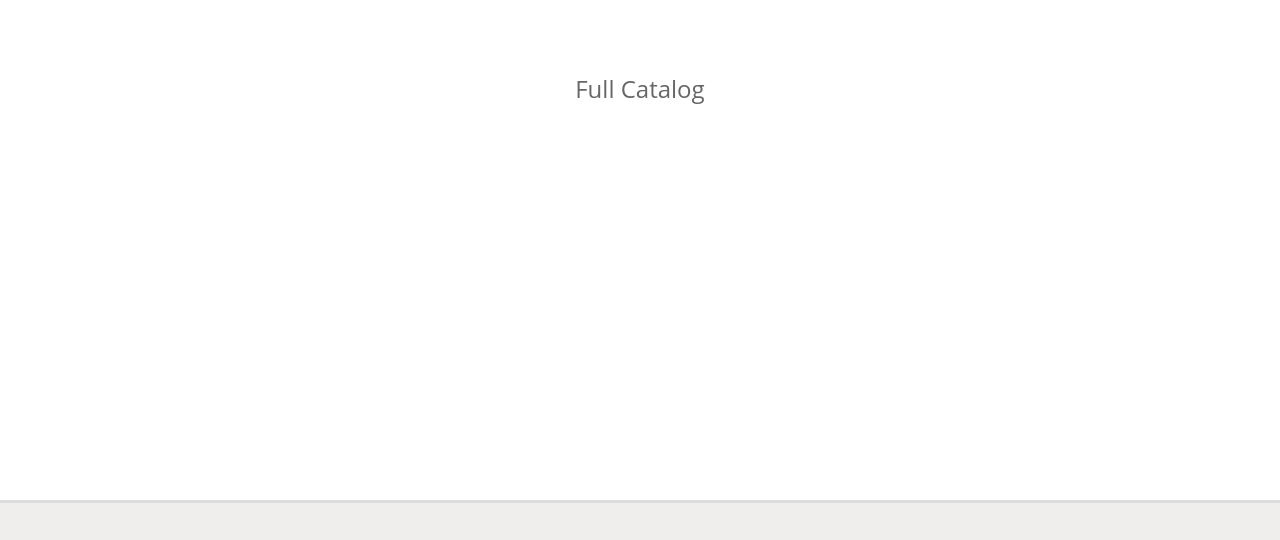
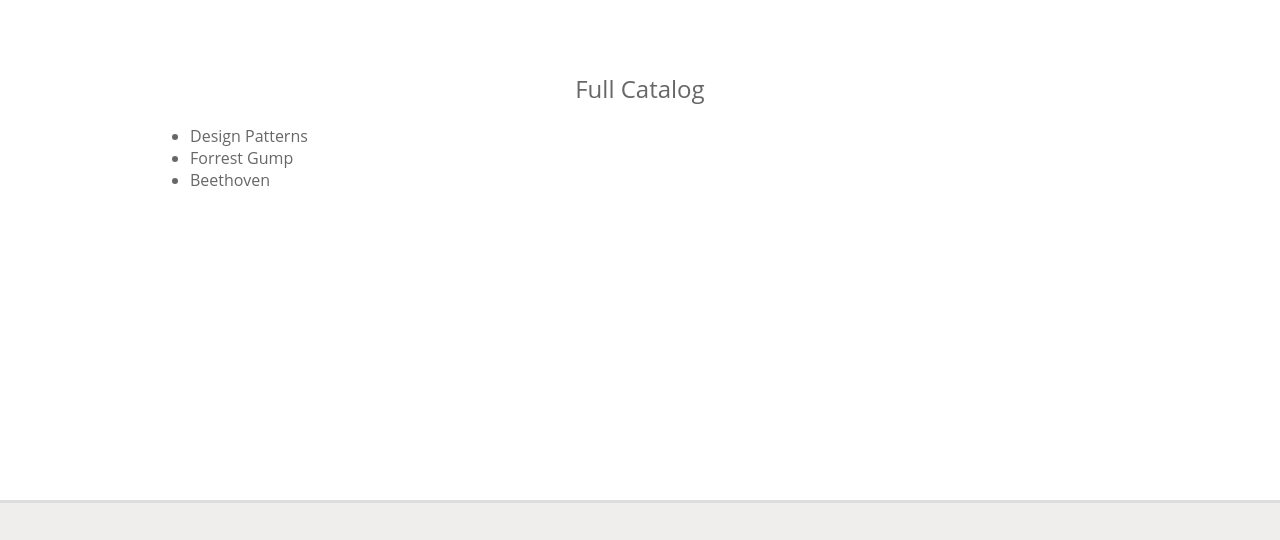
Before and after one commit to bonecrushereb/personalMediaLibrary, a PHP site: page /catalog.php in a window 1280 px wide. Shown: the part 140-680 px from the top of the page. Run offline with PHP 8.4, Linux system fonts and the light colour scheme.

Commit message:
unordered catalog lsit

```diff
--- a/catalog.php
+++ b/catalog.php
@@ -1,4 +1,10 @@
 <?php
+
+$catalog = array('Design Patterns',
+                 'Forrest Gump',
+                 'Beethoven'
+               );
+
 $pageTitle = 'Full Catalog';
 $section = null;
 
@@ -19,8 +25,18 @@
 
 ?>
 
-<div class="section page">
-  <h1><?php echo $pageTitle; ?></h1>
+<div class="section catalog page">
+  <div class="wrapper">
+    <h1><?php echo $pageTitle; ?></h1>
+
+    <ul>
+      <?php
+        foreach($catalog as $item ) {
+          echo "<li>" . $item . "</li>";
+        }
+       ?>
+    </ul>
+  </div>
 </div>
 
 <?php include('inc/footer.php'); ?>
```
